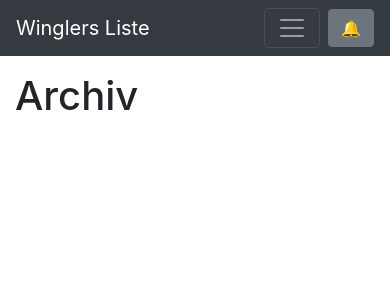
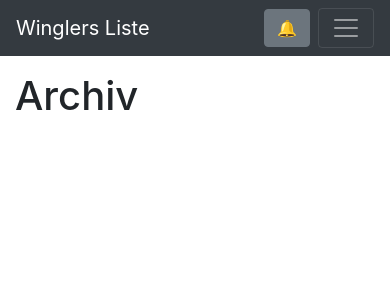
Before and after one commit to bauhaus93/wishlist-py, a Flask app: page /archive in a window 390 px wide. Shown: the top 300 px of the page. Run offline with Flask 2, Linux system fonts and the light colour scheme; tables that the repository leaves empty hold one stand-in row (values such as "Sample post"); parts of the project's set-up code (start-up, migrations or seed data) failed here and were passed over; some libraries are stand-ins or nearby versions.

Commit message:
Fixed price scrape, pagination centering/margin

```diff
--- a/app/routes.py
+++ b/app/routes.py
@@ -129,14 +129,14 @@
             return make_response("Body not of subscription format", 400)
         existing_sub = Subscription.query.filter_by(sub_json=str(json)).first()
         if existing_sub:
+            log.info("Subscription already stored, renewing!")
             existing_sub.sub_json = str(json)
             existing_sub.expires = int(time.time()) + 24 * 3600
-            log.info("Subscription already stored, renewing!")
         else:
             sub = Subscription(sub_json=str(json))
             log.info("Added new subscription: %s", sub.sub_json)
             db.session.add(sub)
-            db.session.commit()
+        db.session.commit()
 
     else:
         return make_response("Body not JSON", 400)
--- a/app/static/notification.js
+++ b/app/static/notification.js
@@ -9,7 +9,10 @@
               console.log("Not subscribed to service");
             } else {
               console.log("Already subscribed:", sub);
-              if (sessionStorage.getItem("subExpiration") > Date.now() / 1000) {
+              if (
+                sessionStorage.getItem("subExpiration") - 12 * 3600 >
+                Date.now() / 1000
+              ) {
                 navigator.serviceWorker.ready.then((reg) => {
                   registerSubscription(reg);
                 });
--- a/app/templates/archive.html
+++ b/app/templates/archive.html
@@ -2,8 +2,8 @@
 <div class="row">
   <div class="col">{% include "product_table.html" %}</div>
 </div>
-<div class="row">
-  <div class="col">
+<div class="row my-4">
+  <div class="col text-center">
     {% from "pagination.html" import create_pagination %} {{
     create_pagination(pagination) }}
   </div>
--- a/app/templates/navbar.html
+++ b/app/templates/navbar.html
@@ -2,8 +2,18 @@
 <nav class="navbar sticky-top navbar-expand-sm navbar-dark bg-dark">
   <a class="navbar-brand" href="{{ url_for('index') }}">Winglers Liste</a>
 
+  <div class="navbar-header ml-auto d-block d-sm-none">
+    <ul class="navbar-nav">
+      <li class="nav-item">
+        <button class="btn btn-secondary" onClick="subscribeUser()">
+          &#128276;
+        </button>
+      </li>
+    </ul>
+  </div>
+
   <button
-    class="navbar-toggler ml-auto"
+    class="navbar-toggler ml-2"
     type="button"
     data-toggle="collapse"
     data-target="#navbarSupportedContent"
@@ -13,16 +23,6 @@
   >
     <span class="navbar-toggler-icon"></span>
   </button>
-
-  <div class="navbar-header ml-2 d-block d-sm-none">
-    <ul class="navbar-nav">
-      <li class="nav-item">
-        <button class="btn btn-secondary" onClick="subscribeUser()">
-          &#128276;
-        </button>
-      </li>
-    </ul>
-  </div>
 
   <div
     class="collapse navbar-collapse float-left mr-auto"
--- a/app/templates/product_table.html
+++ b/app/templates/product_table.html
@@ -1,4 +1,4 @@
-<table class="table table-responsive">
+<table class="table table-responsive table-sm">
   <tbody>
     {% for product in products %}
     <tr>
--- a/config.py
+++ b/config.py
@@ -21,6 +21,11 @@
     PAGINATION_PER_PAGE = 10
     APPLY_DB_FIXES = False
 
+    # USER_AGENT = "Mozilla/5.0 (Windows NT 6.1; WOW64) AppleWebKit/537.36 (KHTML, like Gecko) Chrome/86.0.4230.1 Safari/537.36"
+    # USER_AGENT = "Mozilla/5.0 (Windows NT 10.0; Win64; x64) AppleWebKit/537.36 (KHTML, like Gecko) Chrome/86.0.4215.0 Safari/537.36 Edg/86.0.597.0"
+    # USER_AGENT = "Mozilla/5.0 (Windows NT 10.0; Win64; x64; rv:81.0) Gecko/20100101 Firefox/81.0"
+    USER_AGENT = "Chrome/70.0"
+
     VAPID_PRIVATE = read_file(os.path.join(base_dir, "vapid_private.b64"))
     VAPID_PUBLIC = read_file(
         os.path.join(base_dir, "app", "static", "vapid_public.b64")
```
Also changed, not shown: app/scrape.py (+15 -5 lines).
